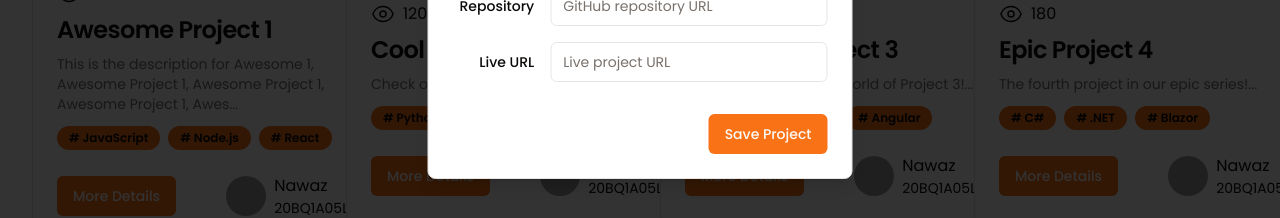
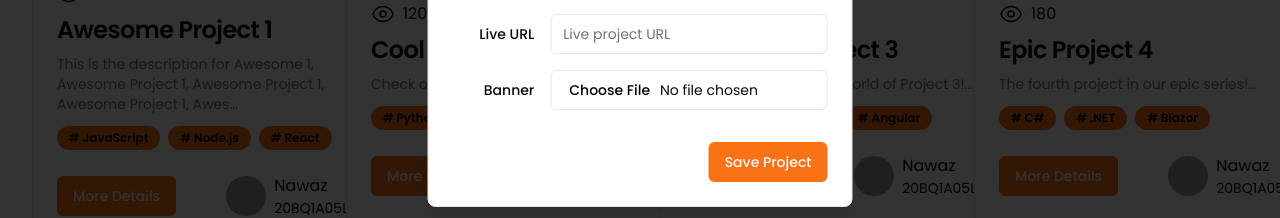
Before and after one commit to TechXcel/VVIT-LearnSpace, a React (Vite) app in the folder client/: page /projects in a window 1280 px wide. Both pictures are taken after a click on the button "Add Project". Shown: the part 444-662 px from the top of the page. Built offline with nearby package versions, Linux system fonts and the light colour scheme; grey boxes are pictures that could not be loaded.

Commit message:
update: project banner

```diff
--- a/client/src/components/projects/AddProject.jsx
+++ b/client/src/components/projects/AddProject.jsx
@@ -81,6 +81,17 @@ const AddProject = () => {
                 className="col-span-3"
               />
             </div>
+            <div className="grid items-center grid-cols-4 gap-4">
+              <Label htmlFor="name" className="text-right">
+                Banner
+              </Label>
+              <Input
+                id="name"
+                type="file"
+                placeholder="Live project URL"
+                className="col-span-3"
+              />
+            </div>
             {/* <div className="grid items-center grid-cols-4 gap-4">
               <Label htmlFor="name" className="text-right">
                 Live URL
```
